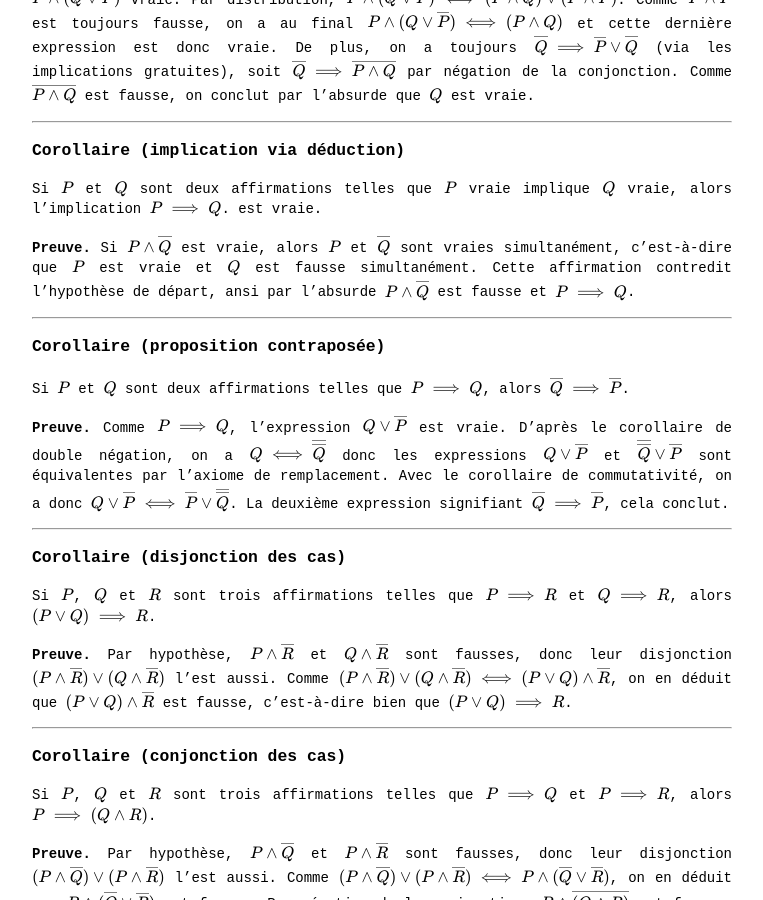
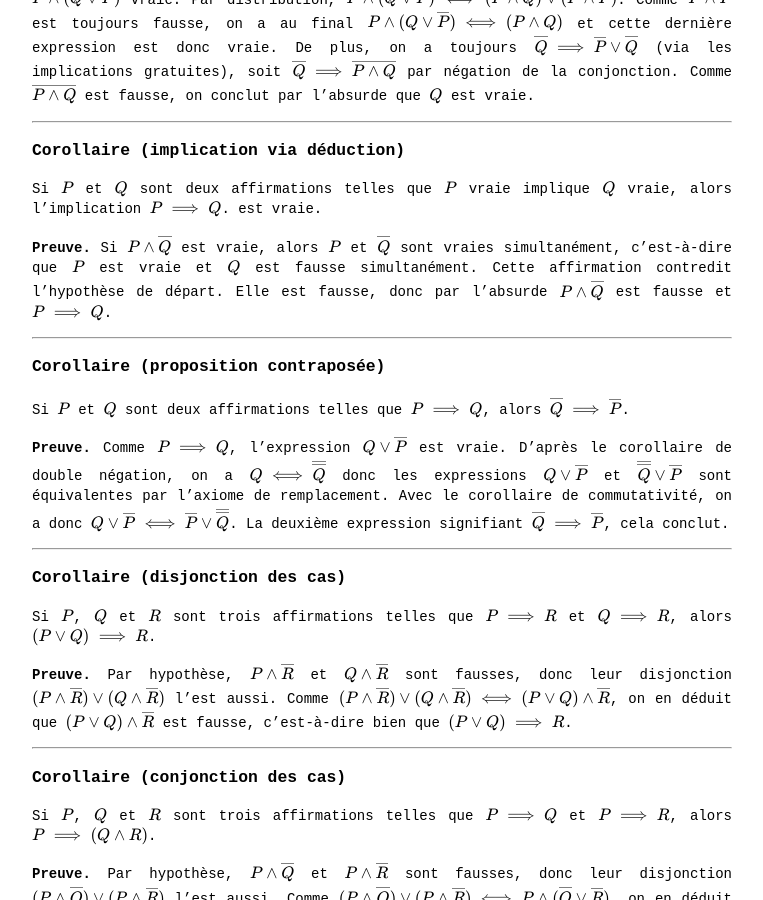
Before and after one commit to Thrallherd/AlgebraExNihilo, a Jekyll site: the page built from logic_cor.md, in a window 1280 px wide and 900 px high, scrolled down 2207 px. Shown: the whole window, without its empty margins (258-1021 px from the left). Built offline with Jekyll 4.4.1, drawn with Linux system fonts in a browser that asks for light colours; formulas are drawn with MathJax 3.

Commit message:
Update logic_cor.md

```diff
--- a/logic_cor.md
+++ b/logic_cor.md
@@ -82,7 +82,7 @@
 Si $$P$$ et $$Q$$ sont deux affirmations telles que $$P$$ vraie implique $$Q$$ vraie, alors l'implication $$P \implies Q$$. est vraie.
 
 
-**Preuve.** Si $$P \land \overline Q$$ est vraie, alors $$P$$ et $$\overline Q$$ sont vraies simultanément, c'est-à-dire que $$P$$ est vraie et $$Q$$ est fausse simultanément. Cette affirmation contredit l'hypothèse de départ, ansi par l'absurde $$P \land \overline Q$$ est fausse et $$P \implies Q$$.
+**Preuve.** Si $$P \land \overline Q$$ est vraie, alors $$P$$ et $$\overline Q$$ sont vraies simultanément, c'est-à-dire que $$P$$ est vraie et $$Q$$ est fausse simultanément. Cette affirmation contredit l'hypothèse de départ. Elle est fausse, donc par l'absurde $$P \land \overline Q$$ est fausse et $$P \implies Q$$.
 
 
 _____
```
